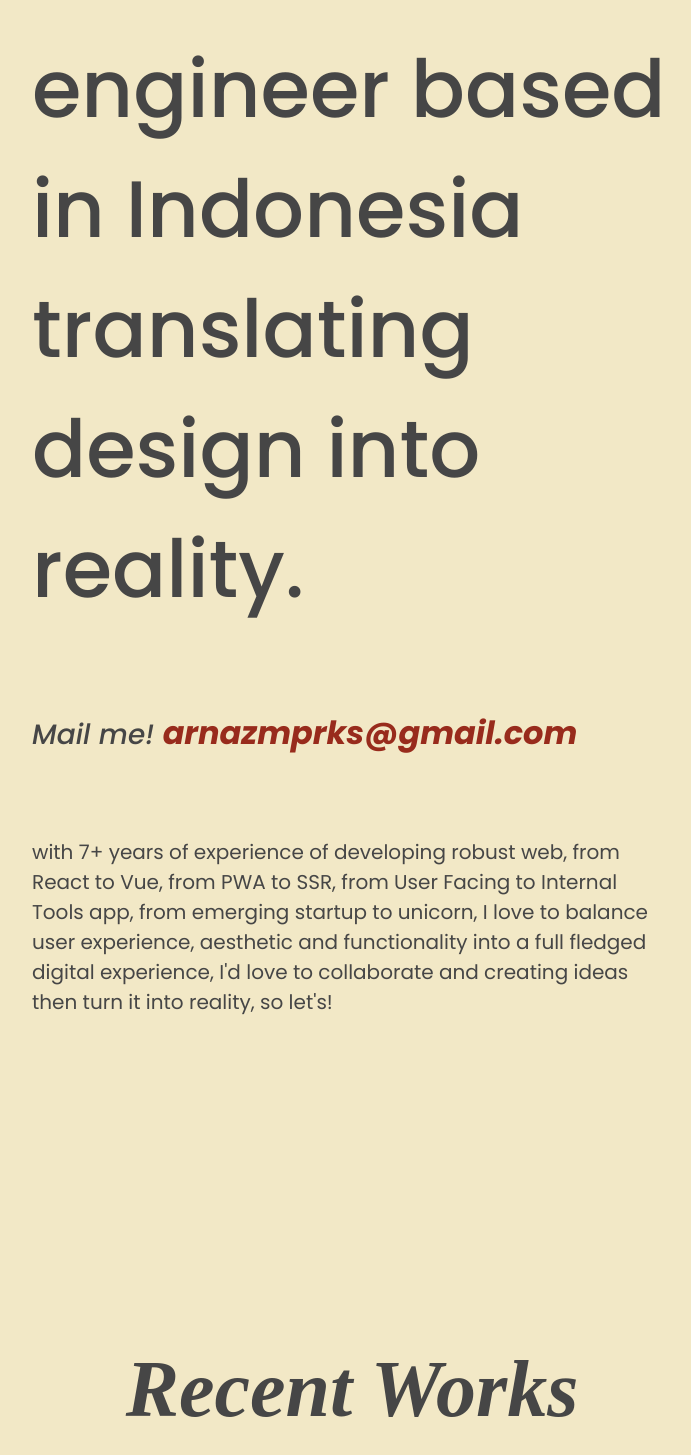
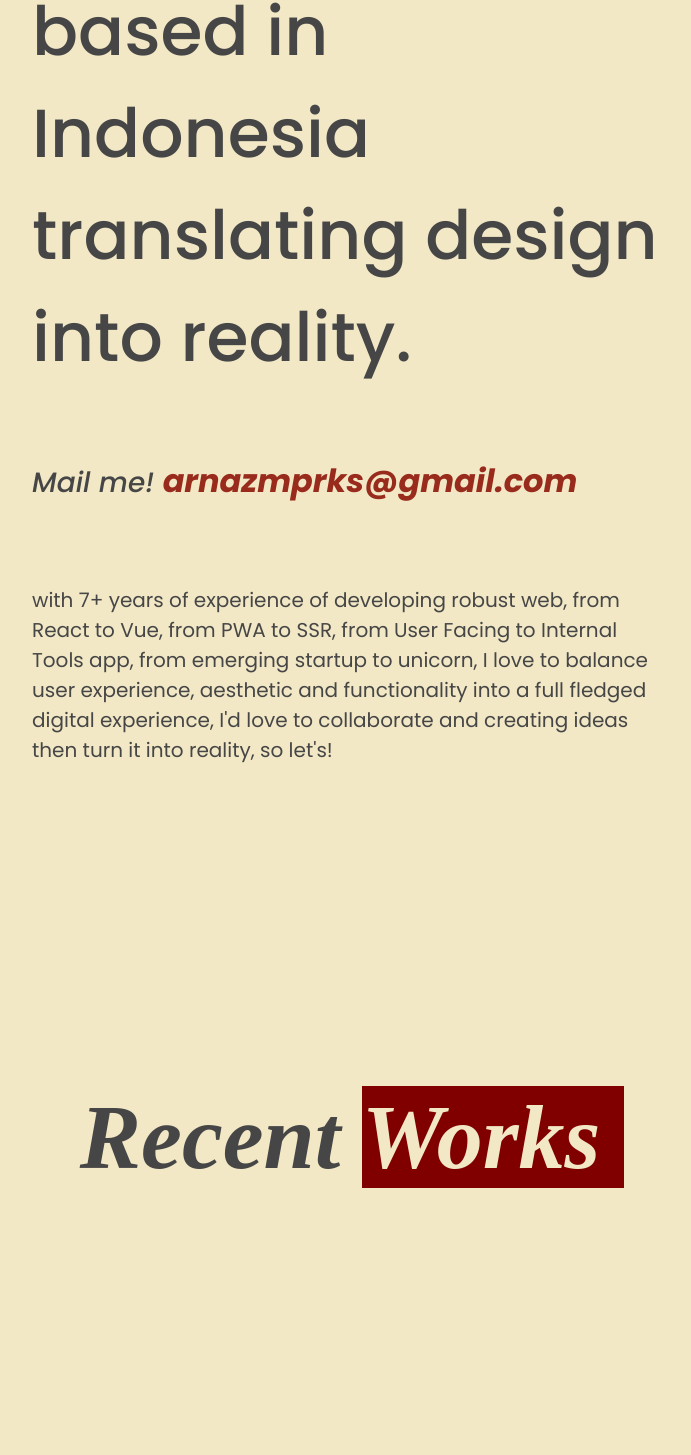
Before and after one commit to arnazmursidp/portofolio, a React (Vite) app: page / in a window 1280 px wide. Shown: the part 1124-2579 px from the top of the page, without its empty margins (288-979 px from the left). Built offline with nearby package versions, Linux system fonts and the light colour scheme; no server answers; a web font is replaced by a local one.

Commit message:
feat(works): almost done work section guys

```diff
--- a/src/assets/styles/typograhy.scss
+++ b/src/assets/styles/typograhy.scss
@@ -8,7 +8,9 @@
 .size-24 { font-size: 24px; }
 .size-28 { font-size: 28px; }
 .size-32 { font-size: 32px; }
+.size-68 { font-size: 68px; }
 .size-80 { font-size: 80px; }
+.size-92 { font-size: 92px; }
 
 .font-playwrite {
   font-family: "Playwrite AU SA", serif;
--- a/src/components/About/index.tsx
+++ b/src/components/About/index.tsx
@@ -4,7 +4,7 @@ const About = () => {
   return (
     <div className="about-container" data-scroll-section>
       <div style={{ width: '50vw' }}>
-        <p className='size-80 medium text-color-1'>I'm <span className='font-playwrite italic bold primary-2'>Arnaz</span> a frontend engineer based in Indonesia translating design into reality.</p>
+        <p className='size-68 medium text-color-1'>I'm <span className='font-playwrite italic bold primary-2'>Arnaz</span> a frontend engineer based in Indonesia translating design into reality.</p>
         <p className='size-28 medium italic text-color-1'>Mail me! <span className='size-32 bold primary-2'>arnazmprks@gmail.com</span></p>
         <p className='size-20 text-color-1' style={{ marginTop: '80px' }}>with 7+ years of experience of developing robust web, from React to Vue, from PWA to SSR, from User Facing to Internal Tools app, from emerging startup to unicorn, I love to balance user experience, aesthetic and functionality into a full fledged digital experience, I'd love to collaborate and creating ideas then turn it into reality, so let's!</p>
       </div>
--- a/src/components/Works/WorksSection.scss
+++ b/src/components/Works/WorksSection.scss
@@ -1,9 +1,16 @@
 @use '../../assets/styles/colors.scss' as colors;
 
 .work-section {
-  height: 100%;
+  height: 90vh;
   width: 100%;
   display: flex;
-  margin: 32px;
-  background-color: colors.$primary-2;
+  justify-content: space-between;
+  align-items: center;
+  margin-bottom: 48px;
 }
+
+.work-section-description {
+  background-color: colors.$primary-1;
+  width: 50%;
+  height: 100%;
+}
--- a/src/components/Works/WorksSection.tsx
+++ b/src/components/Works/WorksSection.tsx
@@ -9,7 +9,10 @@ type Props = {
 
 const WorksSection = ({ year, title, description, bgColor }: Props) => {
   return (
-    <div className="work-section">{year}</div>
+    <div className="work-section">
+      <p className='size-68 italic medium'>{title}</p>
+      <div className='work-section-description'>{year}</div>
+    </div>
   )
 }
 
--- a/src/components/Works/index.scss
+++ b/src/components/Works/index.scss
@@ -3,9 +3,9 @@
 .works-container {
   opacity: 1;
   padding: 32px;
-  height: calc(100vh - 63px);
-  // background-color: colors.$text-color-1;
+  padding-bottom: 0px;
   display: flex;
+  flex-direction: column;
   align-items: center;
   justify-content: center;
   position: relative;
@@ -18,3 +18,9 @@
   justify-content: center;
   position: relative;
 }
+
+.works-h1-container-span {
+  background-color: colors.$primary-1;
+  padding-right: 24px;
+  color: colors.$secondary-2;
+}
--- a/src/components/Works/index.tsx
+++ b/src/components/Works/index.tsx
@@ -16,7 +16,7 @@ const Index = () => {
   return (
     <div data-scroll-section>
       <div className='works-h1-container'>
-        <h1 style={{ textAlign: 'center' }}>Recent Works</h1>
+        <h1 style={{ textAlign: 'center' }} className='size-92'>Recent <span className='works-h1-container-span'>Works</span></h1>
       </div>
       <div className='works-container'>
         {workList?.map(({ title, description, year, bgColor }) => (
```
